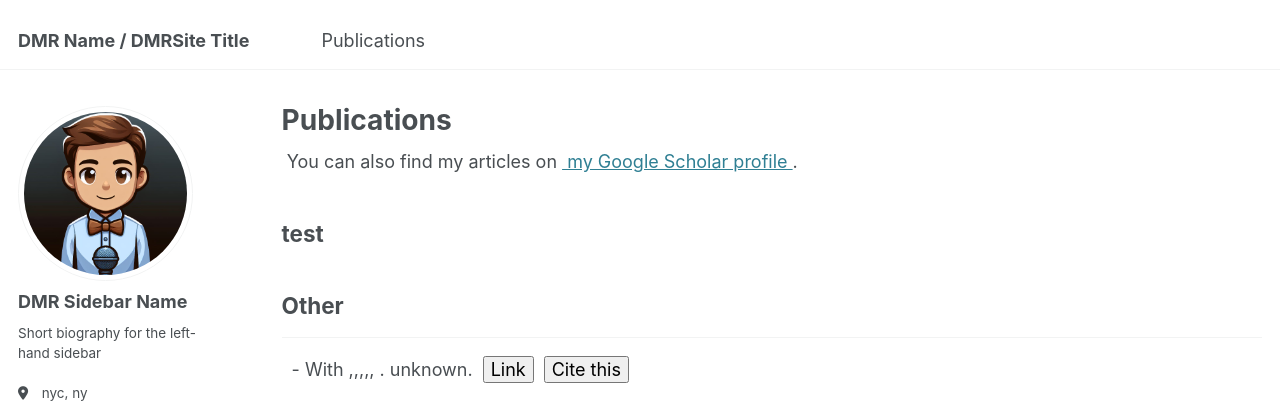
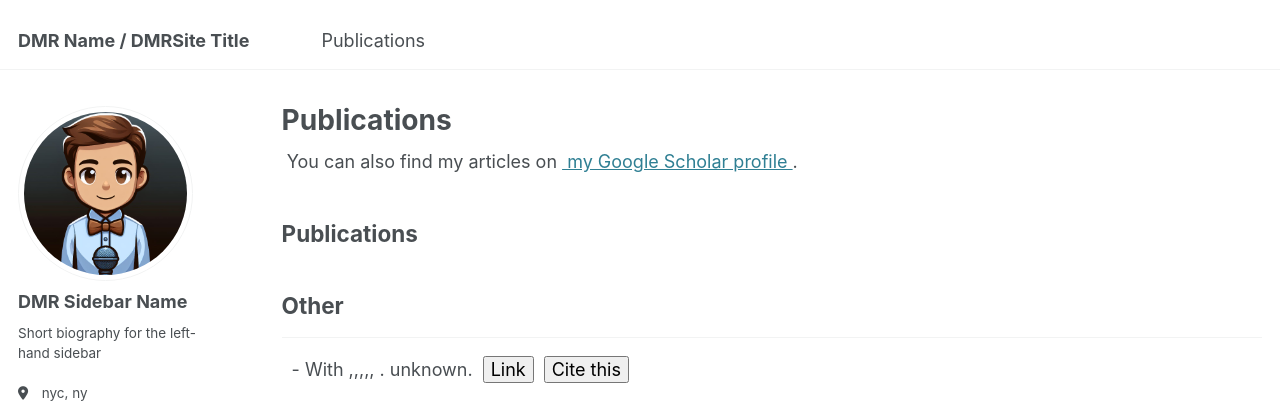
Before and after one commit to chotomirza/davidtest.github.io, a Jekyll site: the page built from _pages/publications.html, in a window 1280 px wide and 900 px high. Shown: the top 411 px of the window. Built offline with Jekyll 4.4.1, drawn with Linux system fonts in a browser that asks for light colours; some web fonts are replaced.

Commit message:
using array like access

```diff
--- a/_pages/publications.html
+++ b/_pages/publications.html
@@ -16,23 +16,24 @@
 
 {% include base_path %}
 
-<h2> test </h2>
+<h2>Publications</h2>
 
-<!-- Manually define categories -->
+<!-- Define categories as an array of arrays -->
 {% assign publication_groups =
-  {
-    "llm": "LLM",
-    "communication": "Communication",
-    "behavior": "Behavioral",
-    "political_science": "Political Science",
-    "marketing": "Marketing"
-  }
+  [
+    ["llm", "LLM"],
+    ["communication", "Communication"],
+    ["behavior", "Behavioral"],
+    ["political_science", "Political Science"],
+    ["marketing", "Marketing"]
+  ]
 %}
 
 <!-- Initialize arrays for each group and unmatched publications -->
 {% assign publications_by_group = {} %}
-{% for group_key in publication_groups %}
-  {% assign group_title = publication_groups[group_key] %}
+{% for group in publication_groups %}
+  {% assign group_key = group[0] %}
+  {% assign group_title = group[1] %}
   {% assign publications_by_group = publications_by_group | merge: group_title: "" | split: "," %}
 {% endfor %}
 {% assign other_publications = "" | split: "," %}
@@ -40,9 +41,10 @@
 <!-- Categorize publications -->
 {% for post in site.publications reversed %}
   {% assign matched = false %}
-  {% for group_key in publication_groups %}
-    {% assign group_title = publication_groups[group_key] %}
-    {% if post.group | downcase | strip == group_title | downcase | strip %}
+  {% for group in publication_groups %}
+    {% assign group_key = group[0] %}
+    {% assign group_title = group[1] %}
+    {% if post.group | downcase | strip == group_key | downcase | strip %}
       {% assign publications_by_group = publications_by_group | merge: group_title: (publications_by_group[group_title] | push: post) %}
       {% assign matched = true %}
       {% break %}
@@ -54,8 +56,8 @@
 {% endfor %}
 
 <!-- Display publications by group -->
-{% for group_key in publication_groups %}
-  {% assign group_title = publication_groups[group_key] %}
+{% for group in publication_groups %}
+  {% assign group_title = group[1] %}
   {% assign group_publications = publications_by_group[group_title] %}
   {% if group_publications.size > 0 %}
     <h2>{{ group_title }}</h2>
```
